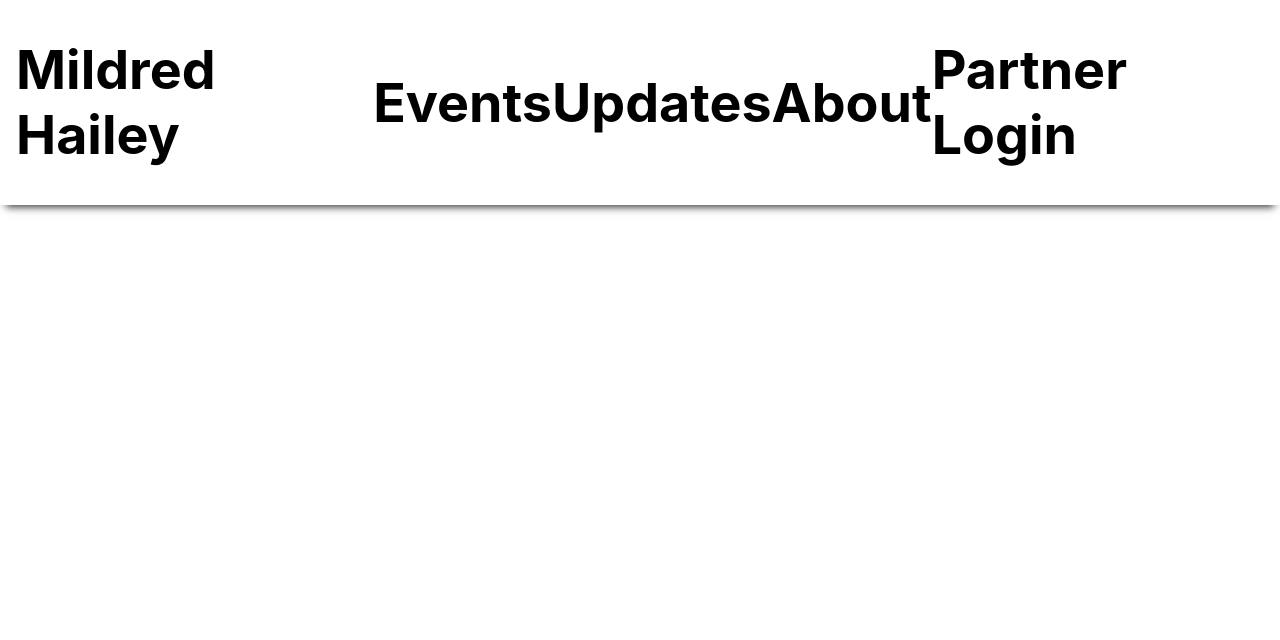
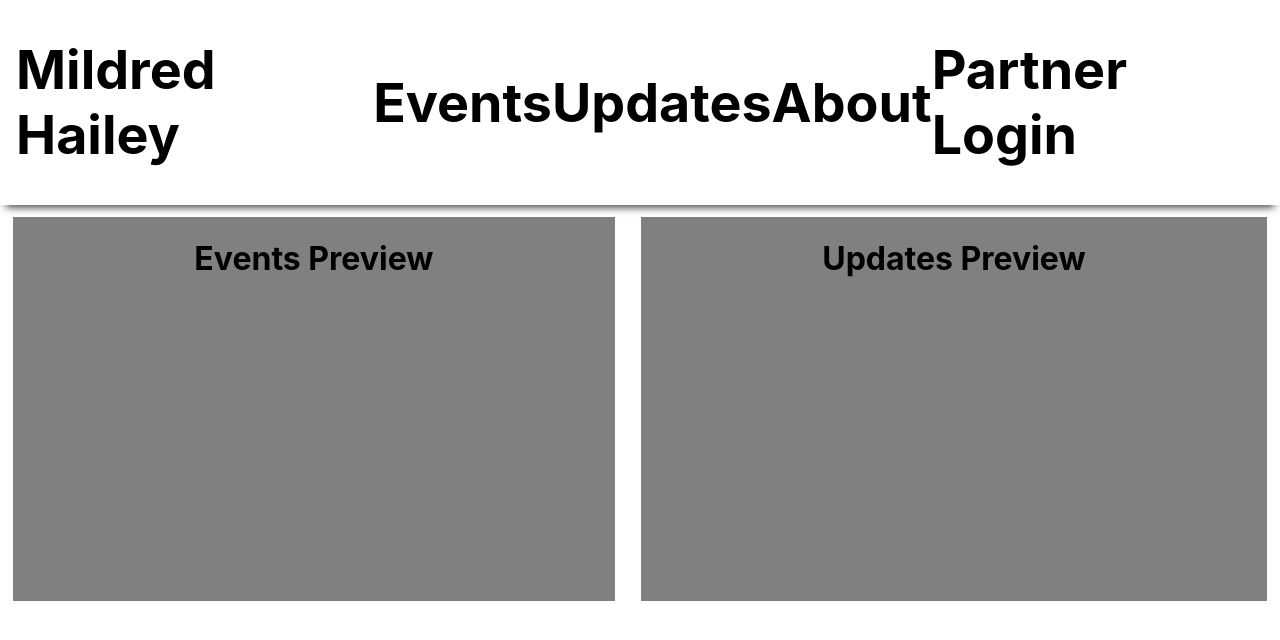
Before and after one commit to ang-li7/Mildred-Hailey-Website, a React (Create React App) app: page / in a window 1280 px wide. Shown: the top 640 px of the page. Built offline with nearby package versions, Linux system fonts and the light colour scheme.

Commit message:
Created basic Preview component and styling

```diff
--- a/src/components/App.css
+++ b/src/components/App.css
@@ -36,3 +36,10 @@
     transform: rotate(360deg);
   }
 }
+
+.App-previewContainer {
+  display: flex;
+  align-items: center;
+  justify-content: space-around;
+  flex-wrap: wrap;
+}
--- a/src/components/App.js
+++ b/src/components/App.js
@@ -1,9 +1,18 @@
 import React from "react";
 import "./App.css";
 import NavBar from "./modules/NavBar";
+import Preview from "./modules/Preview";
 
 const App = () => {
-  return <NavBar />;
+  return (
+    <>
+      <NavBar />
+      <div className="App-previewContainer">
+        <Preview type="Events" />
+        <Preview type="Updates" />
+      </div>
+    </>
+  );
 };
 
 export default App;
--- /dev/null
+++ b/src/components/modules/Preview.css
@@ -0,0 +1,7 @@
+.Preview-container {
+  background-color: gray;
+  margin: 1vw;
+  flex-grow: 1;
+  text-align: center;
+  min-height: 30vw;
+}
--- a/src/components/modules/Preview.js
+++ b/src/components/modules/Preview.js
@@ -0,0 +1,12 @@
+import React from "react";
+import "./Preview.css";
+
+const Preview = ({ type }) => {
+  return (
+    <div className="Preview-container">
+      <h1>{type} Preview</h1>
+    </div>
+  );
+};
+
+export default Preview;
```
